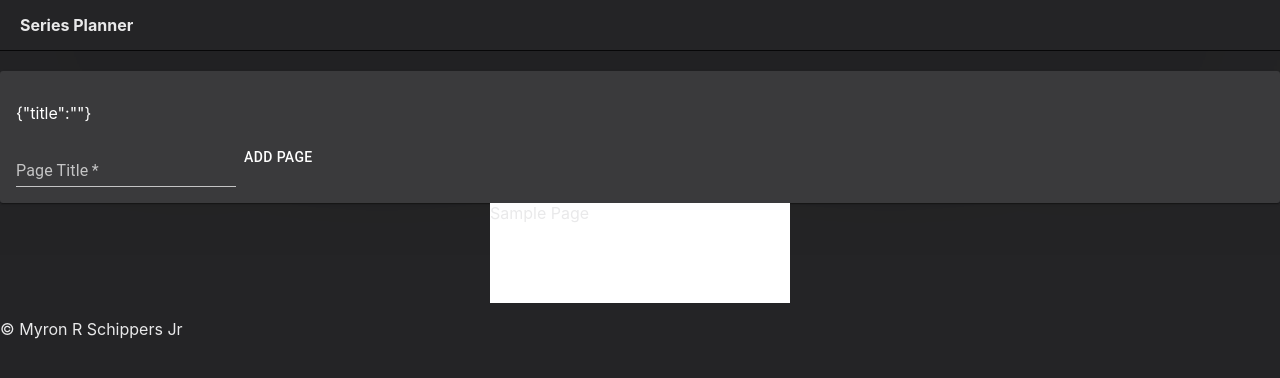
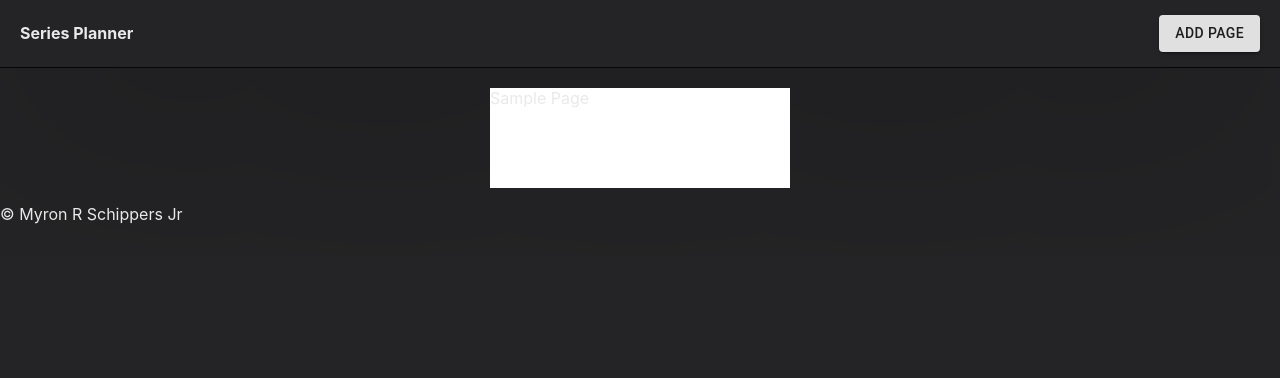
Before and after one commit to myronschippers/series-planner, a React (Create React App) app: page / in a window 1280 px wide. Shown: the top 378 px of the page. Built offline with nearby package versions, Linux system fonts and the light colour scheme.

Commit message:
moving the Add New Page form into a dialog and the button to open it in the header

```diff
--- a/src/App.css
+++ b/src/App.css
@@ -11,7 +11,9 @@
 
 .app-topper {
   box-sizing: border-box;
-  display: block;
+  display: flex;
+  justify-content: space-between;
+  align-items: center;
   padding: 15px 20px;
   margin: 0 0 20px;
   border-bottom: 1px solid rgb(0, 0, 0, 0.8);
--- a/src/App.js
+++ b/src/App.js
@@ -1,16 +1,31 @@
-import logo from './logo.svg';
+import { useSelector, useDispatch } from 'react-redux';
 import './App.css';
 
 // CUSTOM COMPONENTS
 import Header from './components/Header/Header';
 import Footer from './components/Footer/Footer';
 import PgGenerator from './components/PgGenerator/PgGenerator';
+import AddPgLayout from './components/AddPgLayout/AddPgLayout';
 
 // THEME CONFIGURATION
+import {
+  Dialog,
+  DialogTitle,
+  DialogContent,
+  DialogActions,
+  Button,
+} from '@material-ui/core';
 import { ThemeProvider } from '@material-ui/styles';
 import { theme } from './theme/_root.config';
 
 function App() {
+  const isAddPageOpen = useSelector((store) => store.isAddPageOpen);
+  const dispatch = useDispatch();
+
+  function handleClose() {
+    dispatch({ type: 'CLOSE_ADD_PAGE' });
+  }
+
   return (
     <ThemeProvider theme={theme}>
       <div>
@@ -22,6 +37,21 @@ function App() {
 
         <Footer />
       </div>
+      <Dialog
+        fullWidth={true}
+        maxWidth="xs"
+        open={isAddPageOpen}
+        onClose={handleClose}
+        aria-labelledby="max-width-dialog-title"
+      >
+        <DialogActions>
+          <Button onClick={handleClose}>Close</Button>
+        </DialogActions>
+        <DialogTitle>Add New Page Layout</DialogTitle>
+        <DialogContent>
+          <AddPgLayout />
+        </DialogContent>
+      </Dialog>
     </ThemeProvider>
   );
 }
--- a/src/components/AddPgLayout/AddPgLayout.js
+++ b/src/components/AddPgLayout/AddPgLayout.js
@@ -22,6 +22,8 @@ function AddPgLayout() {
       payload: newPage,
     });
 
+    dispatch({ type: 'CLOSE_ADD_PAGE' });
+
     setNewPage({
       title: '',
     });
@@ -35,10 +37,7 @@ function AddPgLayout() {
   }
 
   return (
-    <Panel>
     <form onSubmit={submitNewPageHandler}>
-        <p>{JSON.stringify(newPage)}</p>
-
       <TextField
         label="Page Title"
         required
@@ -48,7 +47,6 @@ function AddPgLayout() {
 
       <Button type="submit">Add Page</Button>
     </form>
-    </Panel>
   );
 }
 
--- a/src/components/Header/Header.js
+++ b/src/components/Header/Header.js
@@ -1,7 +1,21 @@
+import { useDispatch } from 'react-redux';
+
+// MATERIAL COMPONENTS
+import { Button } from '@material-ui/core';
+
 function Header() {
+  const dispatch = useDispatch();
+
+  function clickAddPageHandler(event) {
+    dispatch({ type: 'TOGGLE_ADD_PAGE' });
+  }
+
   return (
     <header className="app-topper">
       <h1>Series Planner</h1>
+      <Button variant="contained" onClick={clickAddPageHandler}>
+        Add Page
+      </Button>
     </header>
   );
 }
--- a/src/components/PgGenerator/PgGenerator.js
+++ b/src/components/PgGenerator/PgGenerator.js
@@ -2,14 +2,12 @@ import { useSelector } from 'react-redux';
 
 // CUSTOM COMPONENTS
 import PgLayoutList from '../PgLayoutList/PgLayoutList';
-import AddPgLayout from '../AddPgLayout/AddPgLayout';
 
 function PgGenerator() {
   const pgCollection = useSelector((store) => store.pgCollection);
 
   return (
     <div>
-      <AddPgLayout />
       <PgLayoutList list={pgCollection} />
     </div>
   );
--- a/src/redux/reducers/_root.reducer.js
+++ b/src/redux/reducers/_root.reducer.js
@@ -1,8 +1,10 @@
 import { combineReducers } from 'redux';
 import pgCollection from './pgCollection.reducer';
+import isAddPageOpen from './isAddPageOpen.reducer';
 
 const rootReducer = combineReducers({
   pgCollection,
+  isAddPageOpen,
 });
 
 export default rootReducer;
--- /dev/null
+++ b/src/redux/reducers/isAddPageOpen.reducer.js
@@ -0,0 +1,14 @@
+const isAddPageOpen = (state = false, action) => {
+  switch (action.type) {
+    case 'OPEN_ADD_PAGE':
+      return true;
+    case 'CLOSE_ADD_PAGE':
+      return false;
+    case 'TOGGLE_ADD_PAGE':
+      return state ? false : true;
+    default:
+      return state;
+  }
+};
+
+export default isAddPageOpen;
```
Lines whose indentation alone changed are shown as unchanged.
